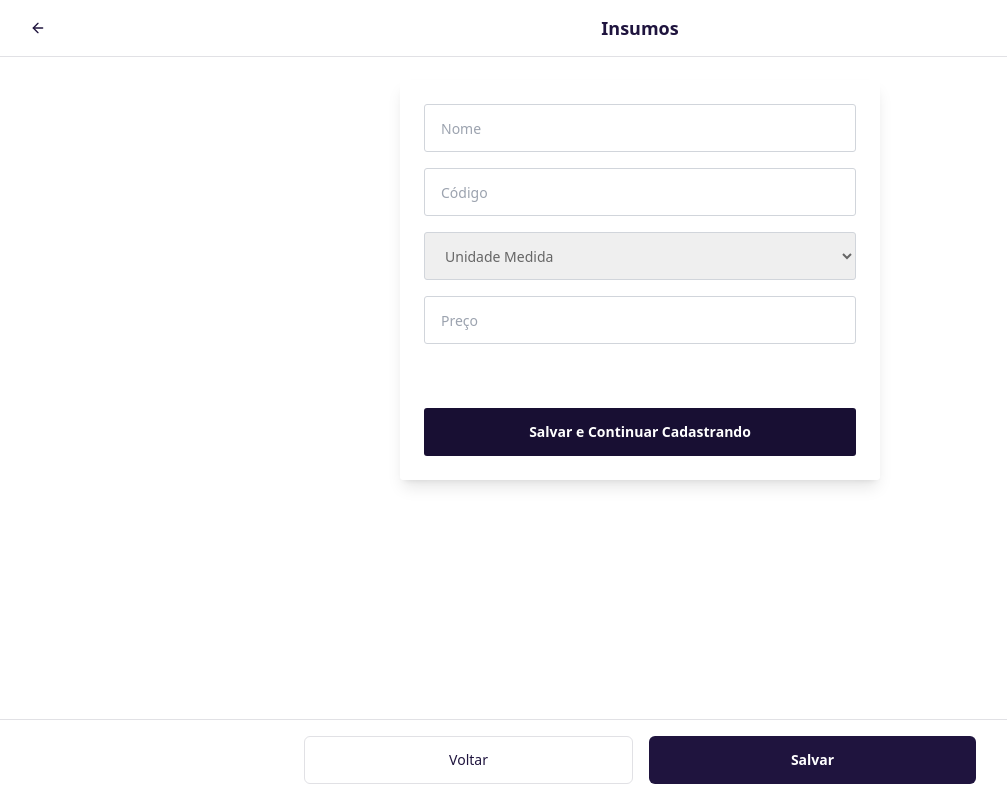
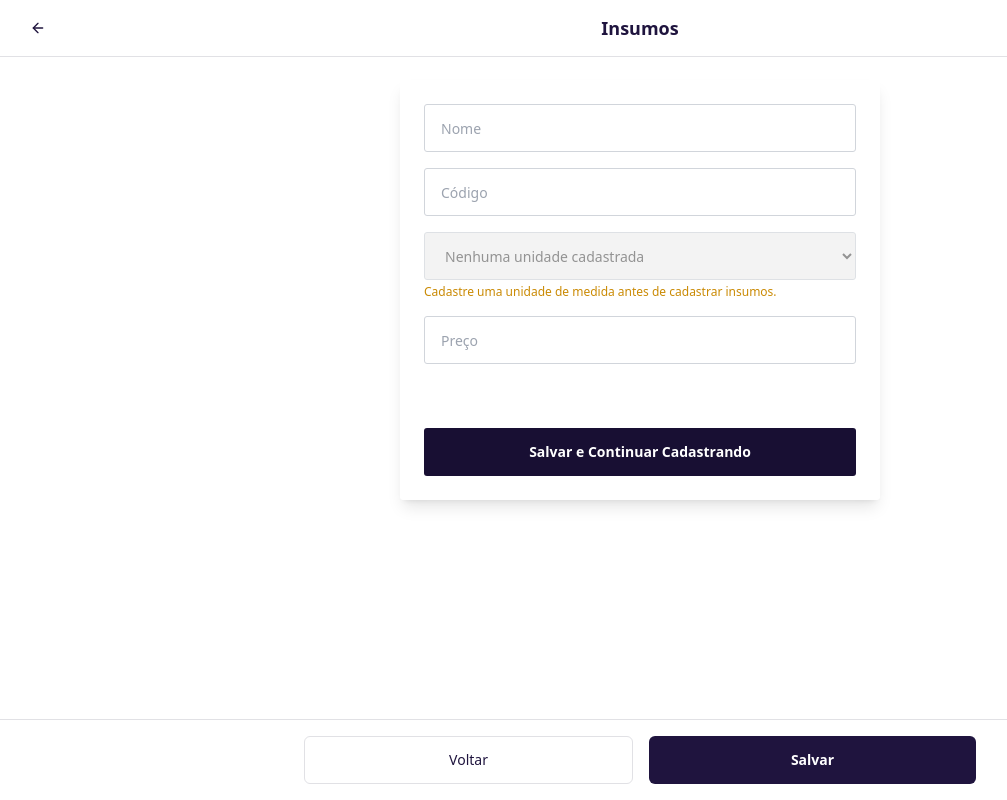
Before and after one commit to tk-rocha/pricematch-ai-app, a React (Vite) app: page /cadastro-insumo in a window 1280 px wide. Shown: the whole page, without its empty margins (0-1007 px from the left). Built offline with nearby package versions, Linux system fonts and the light colour scheme; the HTML template or start-up script is replaced by a standard one.

Commit message:
Updated CadastroInsumo.tsx

```diff
--- a/src/pages/CadastroInsumo.tsx
+++ b/src/pages/CadastroInsumo.tsx
@@ -38,11 +38,7 @@ const CadastroInsumo = () => {
     const storedUnidades = JSON.parse(localStorage.getItem("unidades") || "[]");
     const unidadeOptions = storedUnidades.map((unidade: any) => unidade.sigla);
 
-    // Add default options if no stored units
-    const defaultUnidades = ["Un", "L", "Kg", "M", "Caixa", "Pacote"];
-    const allUnidades = [...new Set([...unidadeOptions, ...defaultUnidades])];
-
-    setUnidadesMedida(allUnidades);
+    setUnidadesMedida(unidadeOptions);
   }, []);
 
   // Load existing data for editing
@@ -90,6 +86,15 @@ const CadastroInsumo = () => {
 
   const validateForm = () => {
     const newErrors: { [key: string]: string } = {};
+
+    if (unidadesMedida.length === 0) {
+      toast({
+        title: "Nenhuma unidade cadastrada",
+        description: "É necessário cadastrar pelo menos uma unidade de medida antes de cadastrar insumos.",
+        variant: "destructive"
+      });
+      return false;
+    }
 
     if (!formData.nome.trim()) {
       newErrors.nome = "Nome é obrigatório";
@@ -256,14 +261,24 @@ const CadastroInsumo = () => {
                       errors.unidade ? 'border-red-500' : 'border-gray-300'
                     }`}
                     style={{ borderRadius: '3px', color: formData.unidade ? '#000' : '#666666' }}
+                    disabled={unidadesMedida.length === 0}
                   >
-                    <option value="">Unidade Medida</option>
+                    <option value="">
+                      {unidadesMedida.length === 0
+                        ? "Nenhuma unidade cadastrada"
+                        : "Unidade Medida"}
+                    </option>
                     {unidadesMedida.map(unidade => (
                       <option key={unidade} value={unidade}>{unidade}</option>
                     ))}
                   </select>
                   {errors.unidade && (
                     <p className="text-red-500 text-xs mt-1">{errors.unidade}</p>
+                  )}
+                  {unidadesMedida.length === 0 && (
+                    <p className="text-yellow-600 text-xs mt-1">
+                      Cadastre uma unidade de medida antes de cadastrar insumos.
+                    </p>
                   )}
                 </div>
 
```
